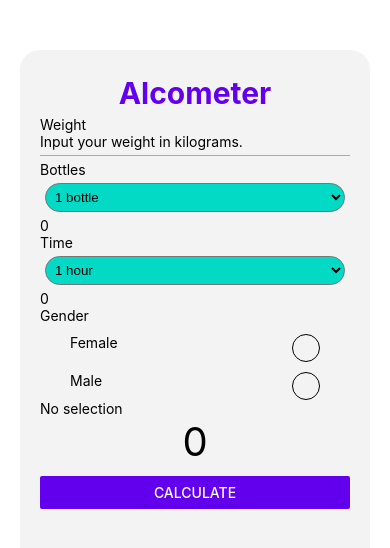
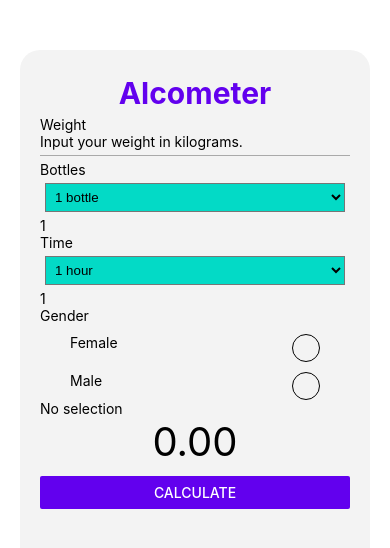
Before and after one commit to Nojaajoo/MobileServices-Alcometer, a React Native app: screen / in a window 390 px wide. Shown: the top 548 px of the page. Built offline with nearby package versions, Linux system fonts and the light colour scheme.

Commit message:
calculations

```diff
--- a/App.js
+++ b/App.js
@@ -6,11 +6,11 @@ import React, { useState } from 'react';
 import {Picker} from '@react-native-picker/picker';
 
 export default function App() {
-
-  const [gender,setGender] = useState('No selection');
-  const [bottles, setBottles] = useState(0);
-  const [time, setTime] = useState(0);
-  const [result, setResult] = useState(0);
+  const [weight, setWeight] = useState(0);
+  const [gender, setGender] = useState('No selection');
+  const [bottles, setBottles] = useState(1);
+  const [time, setTime] = useState(1);
+  const [alcometer, setAlcometer] = useState(0);
 
   const bottlesAmount=Array();
   bottlesAmount.push({label: '1 bottle', value: 1});
@@ -18,6 +18,11 @@ export default function App() {
   bottlesAmount.push({label: '3 bottles', value: 3});
   bottlesAmount.push({label: '4 bottles', value: 4});
   bottlesAmount.push({label: '5 bottles', value: 5});
+  bottlesAmount.push({label: '6 bottles', value: 6});
+  bottlesAmount.push({label: '7 bottles', value: 7});
+  bottlesAmount.push({label: '8 bottles', value: 8});
+  bottlesAmount.push({label: '9 bottles', value: 9});
+  bottlesAmount.push({label: '10 bottles', value: 10});
 
   const hours=Array();
   hours.push({label: '1 hour', value: 1});
@@ -25,6 +30,7 @@ export default function App() {
   hours.push({label: '3 hours', value: 3});
   hours.push({label: '4 hours', value: 4});
   hours.push({label: '5 hours', value: 5});
+  hours.push({label: '6 hours', value: 6});
 
   const genderValues = [
     {
@@ -37,6 +43,26 @@ export default function App() {
     }
   ]
 
+  function calculate() {
+    if (weight === 0) {
+      alert("Please input your weight!");
+      return;
+    }
+    let result = 0;
+    // let kg = weight;
+    let litres = bottles * 0.33;
+    let grams = litres * 8 * 4.5;
+    let burning = weight / 10;
+    let gramsLeft = grams - burning * time;
+    if (gender === 1) {
+      result = gramsLeft / (weight * 0.6);
+    } else {
+      result = gramsLeft / (weight * 0.7);
+    }
+    setAlcometer(result);
+    console.log(result);
+  }
+
 
   return (
     <ScrollView style={Stylesheet.container}>
@@ -45,6 +71,7 @@ export default function App() {
       <TextInput
         placeholder='Input your weight in kilograms.'
         keyboardType='number-pad'
+        onChangeText={text => setWeight(text)}
       />
       <View style={Stylesheet.separator} />
 
@@ -85,13 +112,14 @@ export default function App() {
 
       {/* Result */}
       <View>
-        <Text style={Stylesheet.result} >{result}</Text>
+        <Text style={Stylesheet.result} >{alcometer.toFixed(2)}</Text>
       </View>
 
       <View style={Stylesheet.button} >
         <Button
         color={'#6200EE'}
         title='Calculate'
+        onPress={calculate}
         />
       </View>
 
--- a/styles/Styles.js
+++ b/styles/Styles.js
@@ -27,7 +27,6 @@ export default StyleSheet.create({
         margin: 5,
         padding: 5,
         backgroundColor: '#03DAC6',
-        borderRadius: 20,
     },
     result: {
         fontSize: 40,
```
